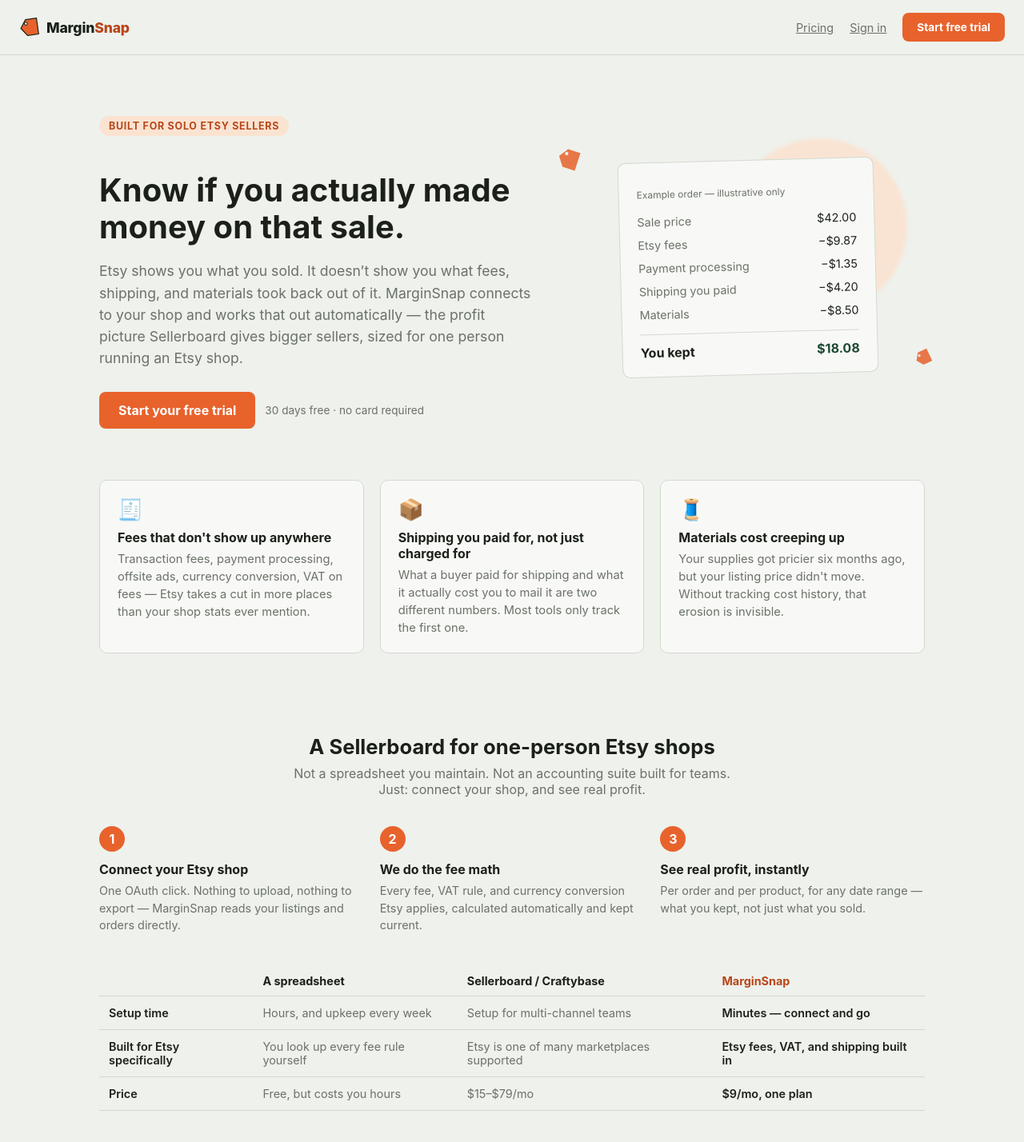
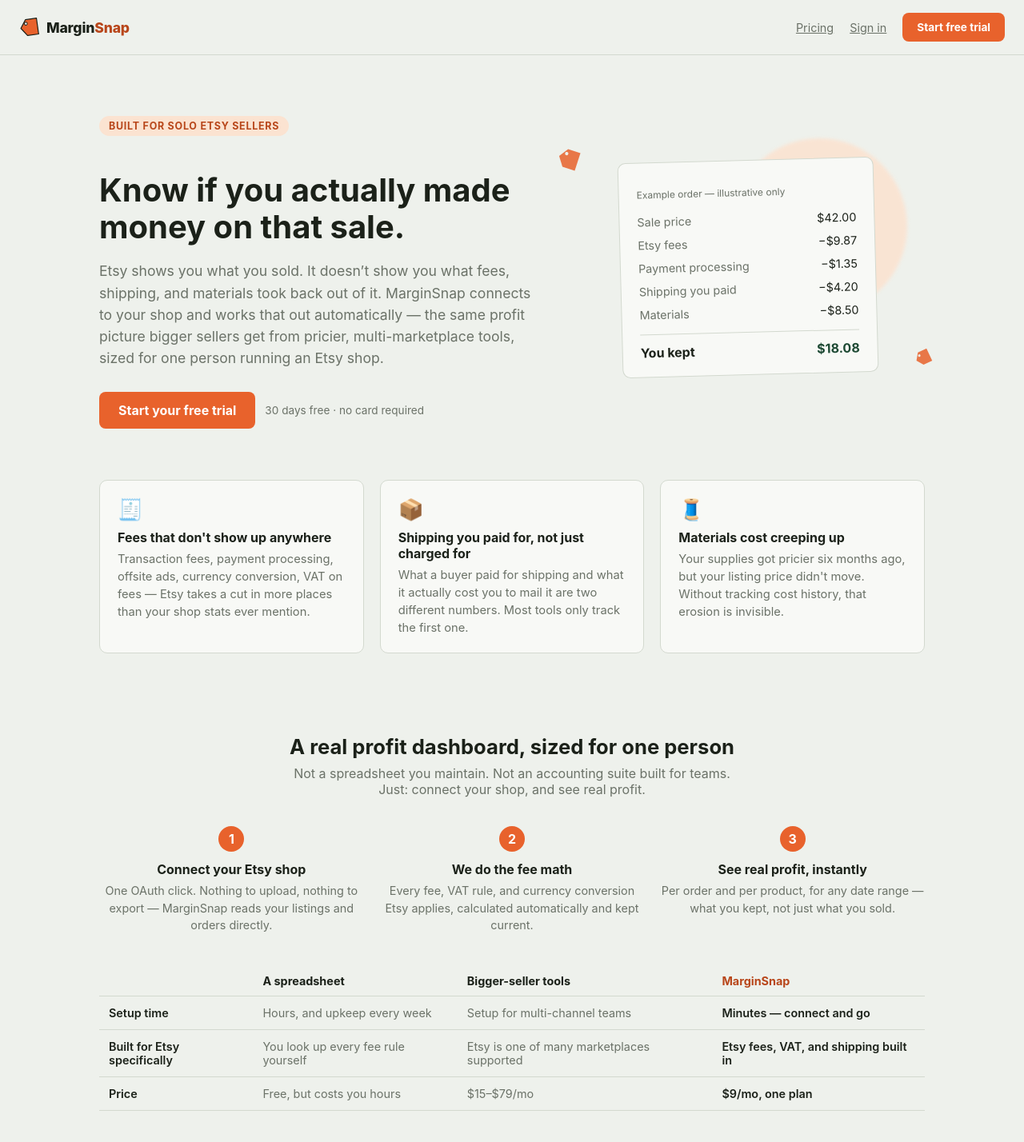
Before and after one commit to soleczniki/marginsnap, a Next.js app: page / in a window 1280 px wide. Shown: the top 1428 px of the page at 80% size. Built offline with nearby package versions, Linux system fonts and the light colour scheme; no server answers.

Commit message:
Drop competitor trademark from copy, center the how-it-works steps

```diff
--- a/src/components/LandingPage.tsx
+++ b/src/components/LandingPage.tsx
@@ -17,7 +17,7 @@
 // those CSS variables rather than introducing a second palette. Headline
 // strategy: blend all three angles discussed rather than pick one — the
 // hero leads with the pain point, a comparison section positions against
-// spreadsheets/Sellerboard, and the trial/pricing sections lead with
+// spreadsheets/bigger-seller tools, and the trial/pricing sections lead with
 // "no card, cancel anytime" to reduce signup friction. Pricing shown
 // plainly (not hidden behind the CTA), per Bogdan's call. No real product
 // screenshots yet (Bogdan didn't have any ready) — the "profit breakdown"
@@ -76,8 +76,8 @@
             <p style={{ fontSize: "1.1rem", color: "var(--muted)", lineHeight: 1.55, marginBottom: 28 }}>
               Etsy shows you what you sold. It doesn&rsquo;t show you what fees, shipping, and
               materials took back out of it. MarginSnap connects to your shop and works that out
-              automatically — the profit picture Sellerboard gives bigger sellers, sized for one
-              person running an Etsy shop.
+              automatically — the same profit picture bigger sellers get from pricier,
+              multi-marketplace tools, sized for one person running an Etsy shop.
             </p>
             <div style={{ display: "flex", gap: 12, alignItems: "center", flexWrap: "wrap" }}>
               <a href="#start" className="button-accent" style={{ fontSize: "1rem", padding: "13px 24px" }}>
@@ -120,7 +120,7 @@
       {/* ---------- How it works / comparison angle ---------- */}
       <section style={{ maxWidth: 1080, margin: "0 auto", padding: "24px 24px 56px" }}>
         <h2 style={{ fontSize: "1.6rem", textAlign: "center", marginBottom: 8 }}>
-          A Sellerboard for one-person Etsy shops
+          A real profit dashboard, sized for one person
         </h2>
         <p style={{ textAlign: "center", color: "var(--muted)", maxWidth: 560, margin: "0 auto 36px" }}>
           Not a spreadsheet you maintain. Not an accounting suite built for teams. Just: connect
@@ -262,7 +262,7 @@
 
 function StepBlurb({ step, title, body }: { step: string; title: string; body: string }) {
   return (
-    <div>
+    <div style={{ textAlign: "center" }}>
       <div
         style={{
           width: 32,
@@ -274,7 +274,7 @@
           alignItems: "center",
           justifyContent: "center",
           fontWeight: 700,
-          marginBottom: 12,
+          margin: "0 auto 12px",
         }}
       >
         {step}
@@ -332,7 +332,7 @@
           <tr style={{ textAlign: "left", borderBottom: "1px solid var(--line)" }}>
             <th style={{ padding: "10px 12px" }}></th>
             <th style={{ padding: "10px 12px" }}>A spreadsheet</th>
-            <th style={{ padding: "10px 12px" }}>Sellerboard / Craftybase</th>
+            <th style={{ padding: "10px 12px" }}>Bigger-seller tools</th>
             <th style={{ padding: "10px 12px", color: "var(--warm-ink)" }}>MarginSnap</th>
           </tr>
         </thead>
```
